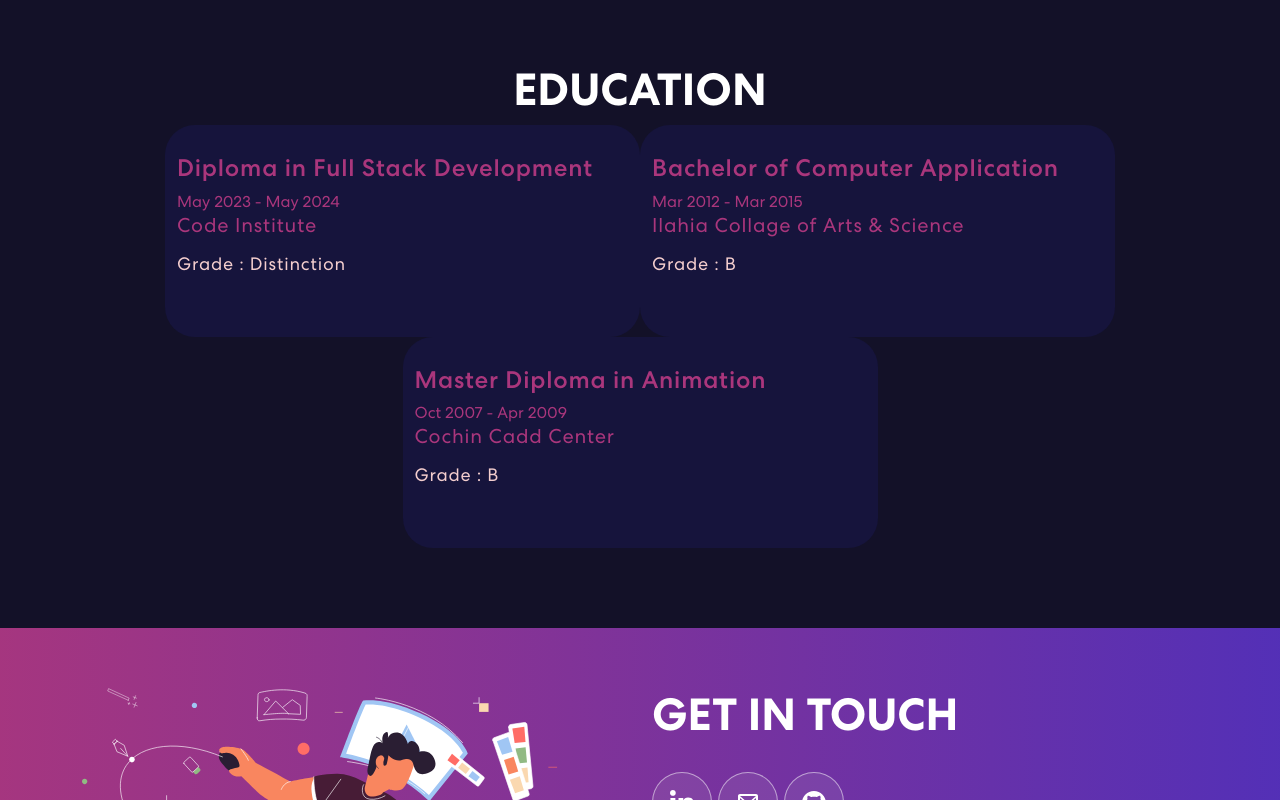
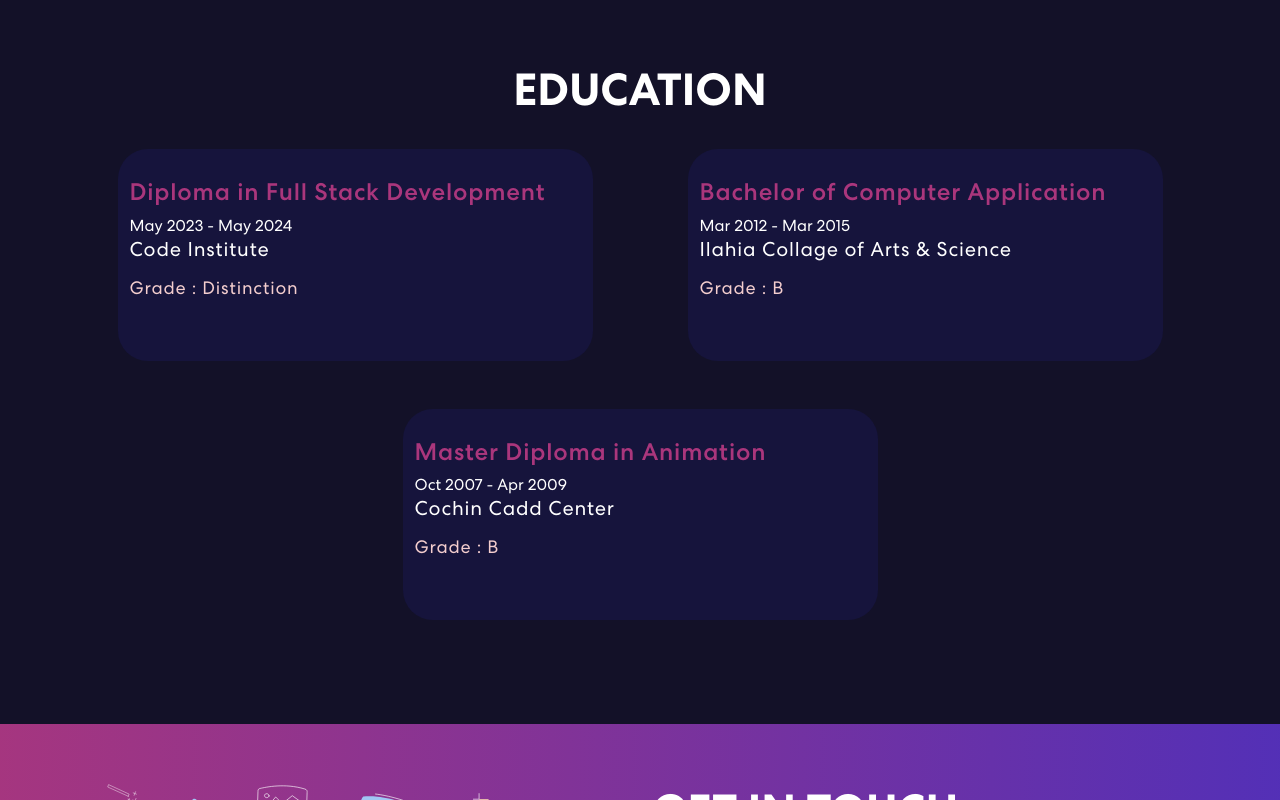
Before and after one commit to EbyChacko/portfolio_frontend, a React (Create React App) app: page / in a window 1280 px wide. Shown: the part 2540-3340 px from the top of the page. Built offline with nearby package versions, Linux system fonts and the light colour scheme.

Commit message:
add margin to education card

```diff
--- a/src/App.css
+++ b/src/App.css
@@ -502,12 +502,11 @@ nav.navbar .navbar-toggler[aria-expanded="true"] .navbar-toggler-icon {
 
 
 .Education-card {
-  margin-top: 20px;
+  margin: 20px;
   border-radius: 30px;
   background-color: #16143c;
   transition: background-color 0.3s ease;
   padding: 60px;
-  color: #AA367C;
   padding: 30px;
 }
 
@@ -520,6 +519,7 @@ nav.navbar .navbar-toggler[aria-expanded="true"] .navbar-toggler-icon {
   font-weight: 500;
   letter-spacing: 0.8px;
   line-height: 1.1em;
+  color: #AA367C;
 }
 
 
--- a/src/components/EducationCard.js
+++ b/src/components/EducationCard.js
@@ -2,7 +2,7 @@ import { Col } from "react-bootstrap";
 
 export const EducationCard = ({ cource, duration, institute, grade }) => {
   return (
-    <Col size={12} xl={5} className="Education-card">
+    <Col size={12} xl={5} className="Education-card m-4 mx-auto">
         <div className="">
           <h4>{cource}</h4>
           <span>{duration}</span>
```
